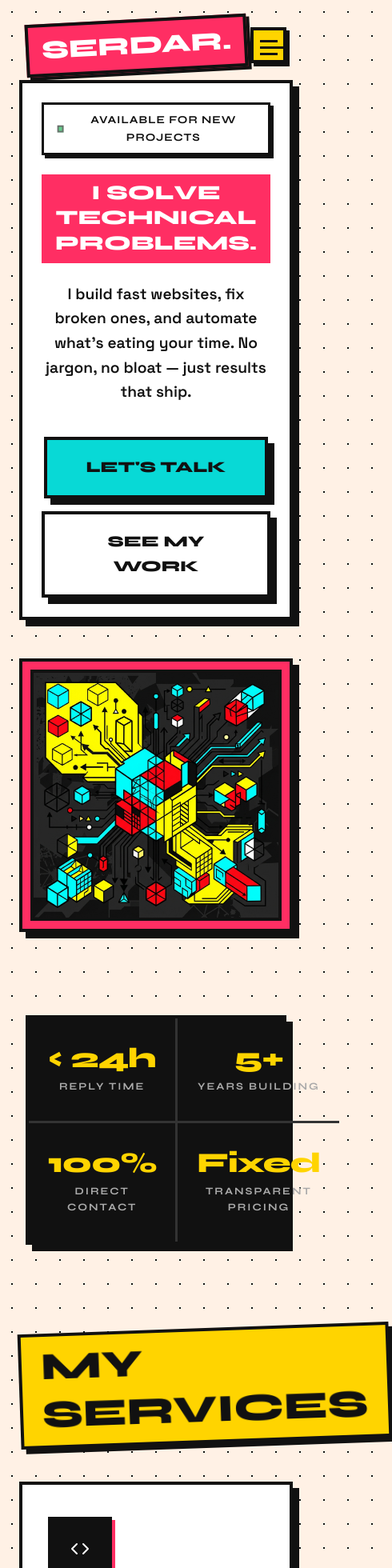
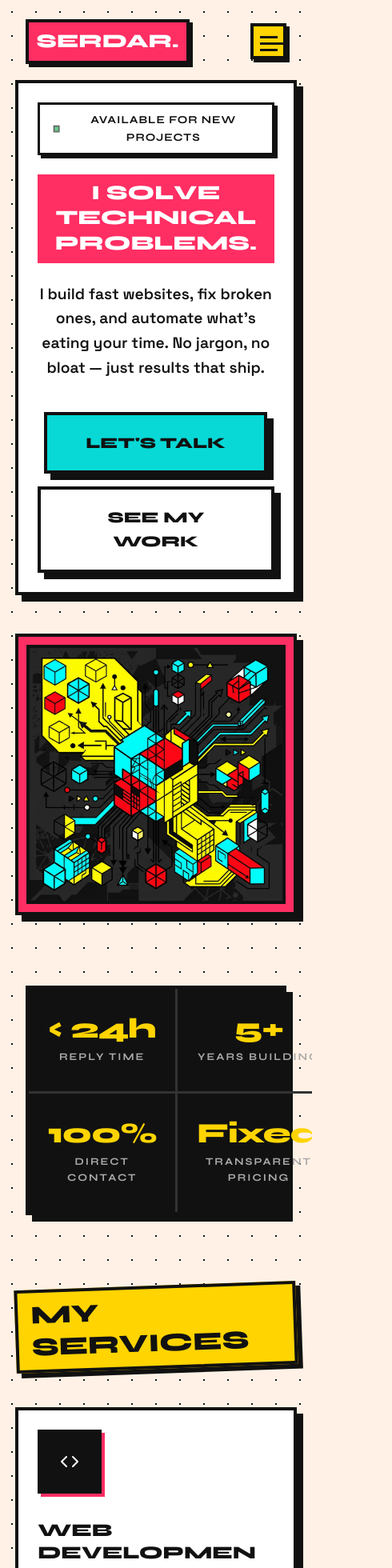
Before and after one commit to ImSerdar/portfolio, a React app: page / in a window 390 px wide. Shown: the top 1960 px of the page at 80% size, 490 px wide, since content can reach past the window. Built offline with nearby package versions, Linux system fonts and the light colour scheme; the HTML template or start-up script is replaced by a standard one.

Commit message:
Fix mobile layout overflow and broken padding

```diff
--- a/src/index.css
+++ b/src/index.css
@@ -1300,3 +1300,54 @@ section {
     align-self: center;
   }
 }
+
+@media (max-width: 768px) {
+  html, body {
+    overflow-x: hidden;
+    max-width: 100vw;
+  }
+
+  .section-title {
+    font-size: 2rem;
+    padding: 0.5rem 1rem;
+    white-space: normal;
+    word-break: break-word;
+    max-width: 100%;
+  }
+
+  .nav-logo {
+    font-size: 1.5rem;
+    padding: 0.3rem 0.6rem;
+    transform: rotate(0deg); /* prevent clipping */
+  }
+
+  section {
+    padding: 3rem 1.2rem;
+    width: 100%;
+    box-sizing: border-box;
+  }
+
+  .hero-content {
+    padding: 1.5rem;
+    width: 100%;
+    box-sizing: border-box;
+  }
+
+  .service-card, .process-step, .project-card, .cta-banner {
+    padding: 1.5rem !important;
+  }
+
+  h1, h2, h3, h4 {
+    word-break: break-word;
+    max-width: 100%;
+  }
+
+  .sticky-cta {
+    display: none; /* Prevents overlapping core mobile content */
+  }
+
+  .marquee-item {
+    padding: 1rem;
+    font-size: 0.8rem;
+  }
+}
```
